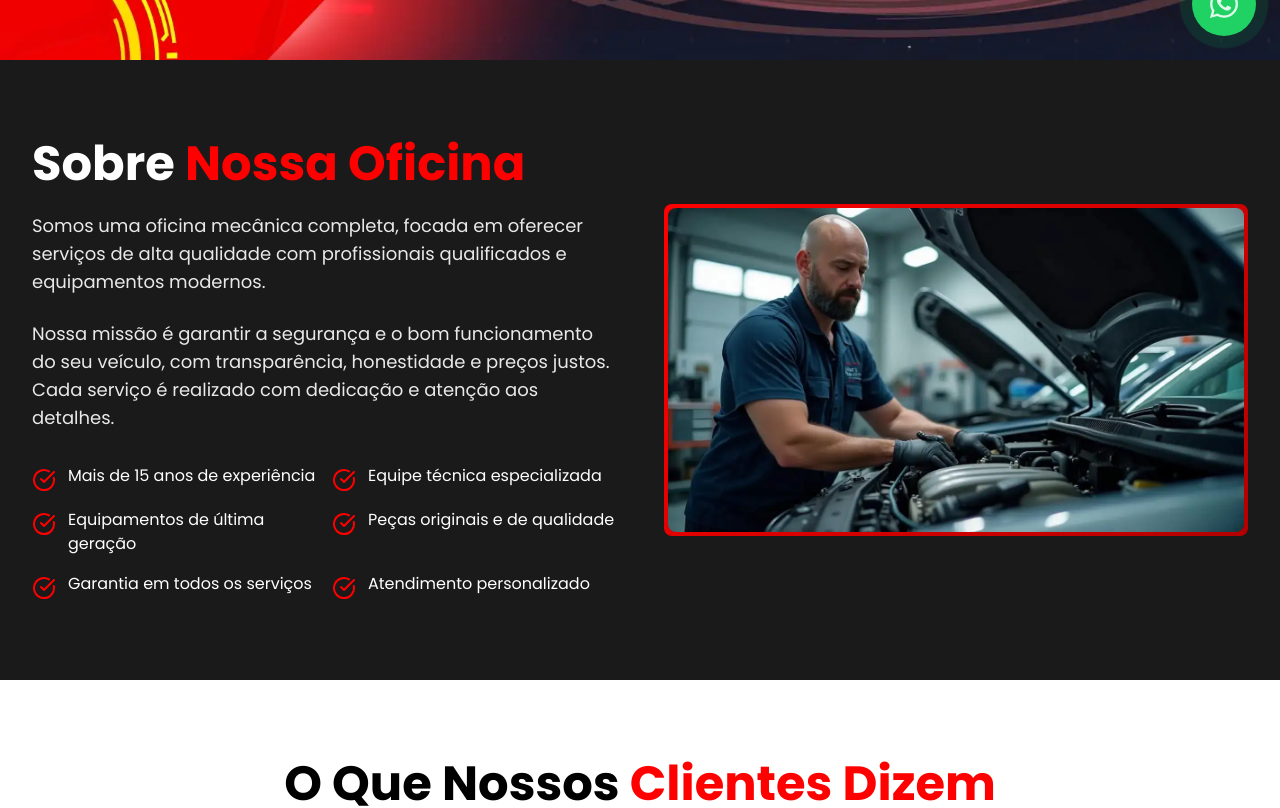
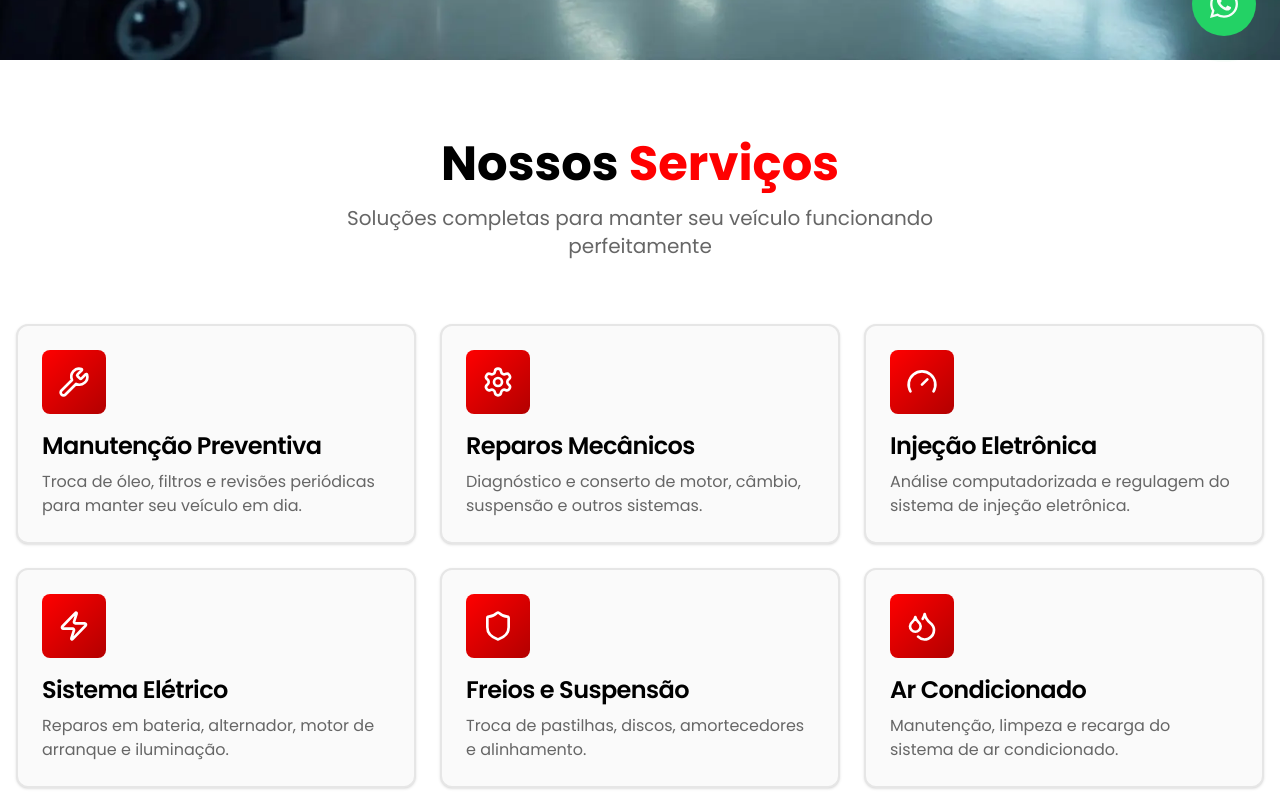
Before and after one commit to JeanCarlo10/luiz-centro-automotivo, a React (Vite) app: page / in a window 1280 px wide. Shown: the part 740-1548 px from the top of the page. Built offline with nearby package versions, Linux system fonts and the light colour scheme.

Commit message:
Adicionado lib framer-motion e criado a section services

```diff
--- a/package.json
+++ b/package.json
@@ -20,6 +20,7 @@
     "@tanstack/react-query": "^5.90.10",
     "class-variance-authority": "^0.7.1",
     "clsx": "^2.1.1",
+    "framer-motion": "^12.23.24",
     "imaskjs": "^1.1.0",
     "lucide-react": "^0.554.0",
     "next-themes": "^0.4.6",
--- a/src/components/Contact.tsx
+++ b/src/components/Contact.tsx
@@ -137,7 +137,7 @@ const Contact = () => {
                           className="border border-(--input) focus:border-(--primary) focus:ring-2 focus:ring-(--primary) focus:outline-none h-10 px-3 py-2 shadow-none rounded-md w-full"
                         />
                       </FormControl>
-                      <FormMessage />
+                      <FormMessage className="text-(--primary)"/>
                     </FormItem>
                   )}
                 />
@@ -158,7 +158,7 @@ const Contact = () => {
                           className="border border-(--input) focus:border-(--primary) focus:ring-2 focus:ring-(--primary) focus:outline-none h-10 px-3 py-2 shadow-none rounded-md w-full"
                         />
                       </FormControl>
-                      <FormMessage />
+                      <FormMessage className="text-(--primary)"/>
                     </FormItem>
                   )}
                 />
@@ -179,7 +179,7 @@ const Contact = () => {
                           className="border border-(--input) focus:border-(--primary) focus:ring-1 focus:ring-(--primary) focus:outline-none h-10 px-3 py-2 shadow-none rounded-md w-full"
                         />
                       </FormControl>
-                      <FormMessage />
+                      <FormMessage className="text-(--primary)"/>
                     </FormItem>
                   )}
                 />
@@ -261,7 +261,7 @@ const Contact = () => {
                           )}
                         />
                       </FormControl>
-                      <FormMessage />
+                      <FormMessage className="text-(--primary)"/>
                     </FormItem>
                   )}
                 />
@@ -281,15 +281,14 @@ const Contact = () => {
                           className="min-h-[100px] border border-(--input) focus:border-(--primary) focus:ring-2 focus:ring-(--primary) focus:outline-none h-10 px-3 py-2 shadow-none rounded-md w-full"
                         />
                       </FormControl>
-                      <FormMessage />
+                      <FormMessage className="text-(--primary)"/>
                     </FormItem>
                   )}
                 />
 
                 <Button
                   type="submit"
-                  // className="w-full bg-gradient-primary hover:opacity-90 transition-opacity"
-                  className="w-full bg-gradient-primary py-3 text-white font-medium rounded-lg shadow-custom hover:opacity-90 transition"
+                  className="w-full bg-gradient-primary py-3 text-white font-medium rounded-lg shadow-custom hover:opacity-90 transition cursor-pointer"
                 >
                   Enviar Solicitação
                 </Button>
--- a/src/components/FAQ.tsx
+++ b/src/components/FAQ.tsx
@@ -59,7 +59,7 @@ const FAQ = () => {
               <AccordionItem
                 key={index}
                 value={`item-${index}`}
-                className="bg-(card) border border-border rounded-lg px-6 animate-fade-in"
+                className="bg-(--card) border-(--border) border rounded-lg px-6 animate-fade-in"
               >
                 <AccordionTrigger className="text-left hover:text-(--primary)">
                   {faq.question}
--- a/src/components/Hero.tsx
+++ b/src/components/Hero.tsx
@@ -1,5 +1,5 @@
 import { Button } from "@/components/ui/button";
-import heroImage from "@/assets/performance.webp";
+import heroImage from "@/assets/hero-workshop.webp";
 import { ArrowRight } from "lucide-react";
 
 const Hero = () => {
--- a/src/components/Services.tsx
+++ b/src/components/Services.tsx
@@ -1,9 +1,95 @@
+import { Wrench, Settings, Gauge, Zap, Shield, Droplets } from "lucide-react";
+import {
+  Card,
+  CardHeader,
+  CardTitle,
+  CardDescription,
+} from "@/components/ui/card";
+import { motion } from "framer-motion";
+
+const services = [
+  {
+    icon: Wrench,
+    title: "Manutenção Preventiva",
+    description:
+      "Troca de óleo, filtros e revisões periódicas para manter seu veículo em dia.",
+  },
+  {
+    icon: Settings,
+    title: "Reparos Mecânicos",
+    description:
+      "Diagnóstico e conserto de motor, câmbio, suspensão e outros sistemas.",
+  },
+  {
+    icon: Gauge,
+    title: "Injeção Eletrônica",
+    description:
+      "Análise computadorizada e regulagem do sistema de injeção eletrônica.",
+  },
+  {
+    icon: Zap,
+    title: "Sistema Elétrico",
+    description:
+      "Reparos em bateria, alternador, motor de arranque e iluminação.",
+  },
+  {
+    icon: Shield,
+    title: "Freios e Suspensão",
+    description: "Troca de pastilhas, discos, amortecedores e alinhamento.",
+  },
+  {
+    icon: Droplets,
+    title: "Ar Condicionado",
+    description: "Manutenção, limpeza e recarga do sistema de ar condicionado.",
+  },
+];
 
 const Services = () => {
+  return (
+    <section id="servicos" className="py-20 bg-(--background)">
+      <div className="container mx-auto px-4">
+        <div className="text-center mb-16">
+          <h2 className="text-4xl md:text-5xl font-bold mb-4">
+            Nossos <span className="text-(--primary)">Serviços</span>
+          </h2>
+          <p className="text-xl text-(--muted-foreground) max-w-2xl mx-auto">
+            Soluções completas para manter seu veículo funcionando perfeitamente
+          </p>
+        </div>
 
-
-  return (
-    <></>
+        <div className="grid md:grid-cols-2 lg:grid-cols-3 gap-6">
+          {services.map((service, index) => {
+            const Icon = service.icon;
+            return (
+              <motion.div
+                key={index}
+                initial={{ opacity: 0, y: 50 }}
+                whileInView={{ opacity: 1, y: 0 }}
+                viewport={{ once: true, amount: 0.3 }}
+                transition={{ duration: 0.4, delay: index * 0.1 }}
+                whileHover={{
+                  scale: 1.04,
+                }}
+              >
+                <Card className="h-full bg-(--card) border-(--border) border-2 hover:border-(--primary) transition-all duration-300 cursor-pointer group">
+                  <CardHeader>
+                    <div className="w-16 h-16 bg-gradient-primary rounded-lg flex items-center justify-center mb-4 transition-transform">
+                      <Icon className="w-8 h-8 text-(--primary-foreground)" />
+                    </div>
+                    <CardTitle className="text-2xl mb-2">
+                      {service.title}
+                    </CardTitle>
+                    <CardDescription className="text-base">
+                      {service.description}
+                    </CardDescription>
+                  </CardHeader>
+                </Card>
+              </motion.div>
+            );
+          })}
+        </div>
+      </div>
+    </section>
   );
 };
 
```
Also changed, not shown: 1 other file (tests, documents, lock files or other folders).
